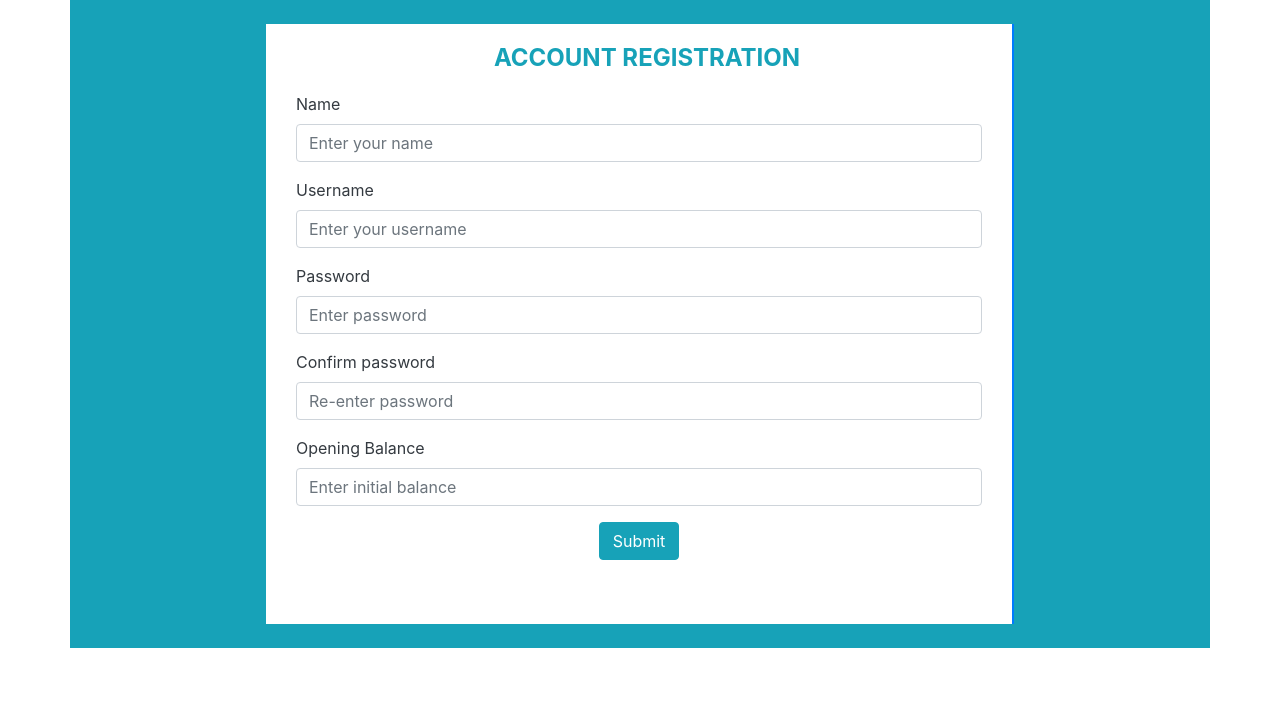
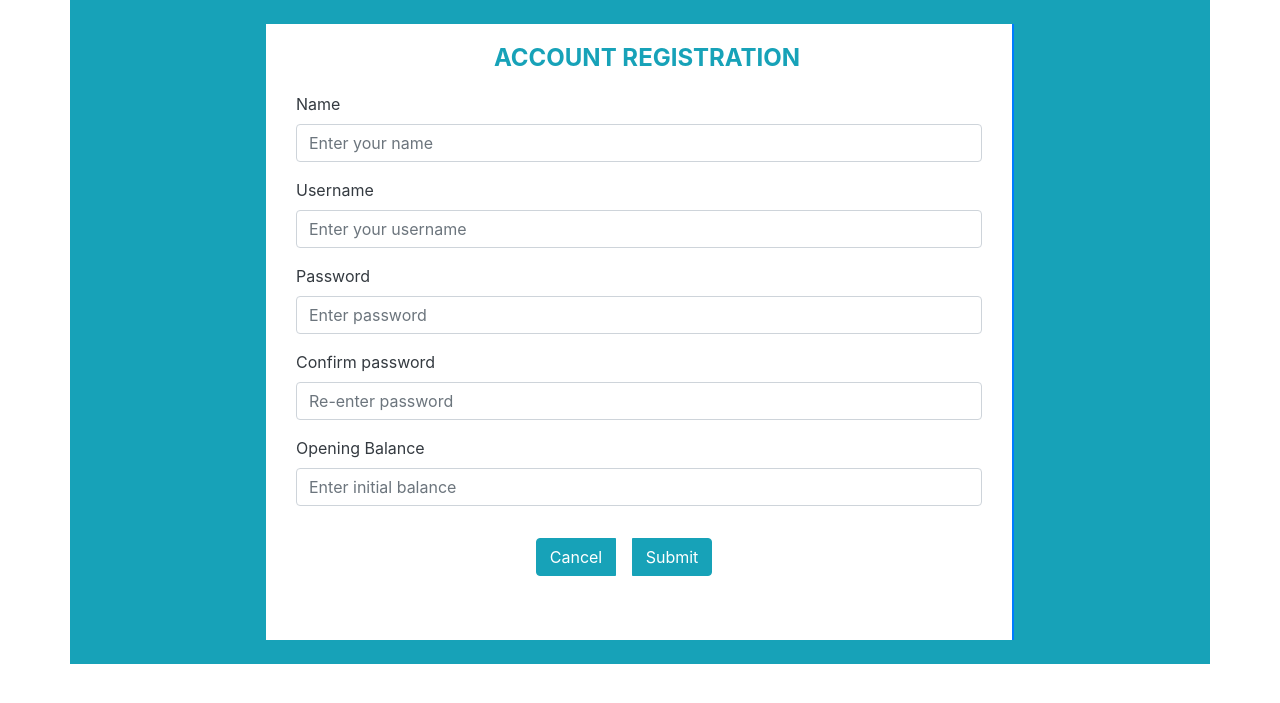
Before and after one commit to SWE266-OnlineBankingApp/bankofirvine, a Flask app: page /register in a window 1280 px wide. Shown: the top 703 px of the page. Run offline with Flask 2, Linux system fonts and the light colour scheme; some libraries are stand-ins or nearby versions.

Commit message:
cancel on register

```diff
--- a/application/templates/register.html
+++ b/application/templates/register.html
@@ -10,18 +10,19 @@
     <div class="col-sm-8  bg-white" style="border-right: 2px solid #007bff; ">
       <p class="text-info mt-3 ml-3" style="font-weight: bold;font-size: 1.5rem; text-align: center;">ACCOUNT
         REGISTRATION</p>
-        {% if feedback %}
-        <p class="text-danger">{{ feedback }}</p>
-        {% endif %}
+      {% if feedback %}
+      <p class="text-danger">{{ feedback }}</p>
+      {% endif %}
       <form action="/register" method="POST" class="col-12 pb-3 " id="formregister">
         <div class="form-group">
           <label class="text-dark">Name</label>
-          <input type="text" name="name" id="name" class="form-control" placeholder="Enter your name" maxlength="127" required>
+          <input type="text" name="name" id="name" class="form-control" placeholder="Enter your name" maxlength="127"
+            required>
         </div>
         <div class="form-group">
           <label class="text-dark">Username</label>
-          <input type="text" name="username" id="uname" class="form-control" placeholder="Enter your username" maxlength="127"
-            required>
+          <input type="text" name="username" id="uname" class="form-control" placeholder="Enter your username"
+            maxlength="127" required>
         </div>
         <div class="form-group">
           <label class="text-dark">Password</label>
@@ -35,12 +36,16 @@
         </div>
         <div class="form-group">
           <label class="text-dark">Opening Balance</label>
-          <input type="number" name="ibalance" id="ibalance" class="form-control" min="1" placeholder="Enter initial balance"
-            maxlength="127" required>
+          <input type="number" name="ibalance" id="ibalance" class="form-control" min="1"
+            placeholder="Enter initial balance" maxlength="127" required>
+        </div>
+        <div class="btn-group" style="text-align: center;">
+          <a href="{{ url_for('home') }}" class="btn btn-info mt-3" role="button"
+            style="width: 80px; height: 38px; margin-left: 15rem; ">Cancel </a>
+          <button id="register" type="submit" class="btn btn-info btn-block mt-3 mb-5 "
+            style="width: 80px;margin-left:1rem; ">Submit</button>
         </div>
 
-        <button id="register" type="submit" class="btn btn-info btn-block mt-3 mb-5 "
-          style="width: 80px;margin:0 auto;">Submit</button>
       </form>
     </div>
   </div>
```
